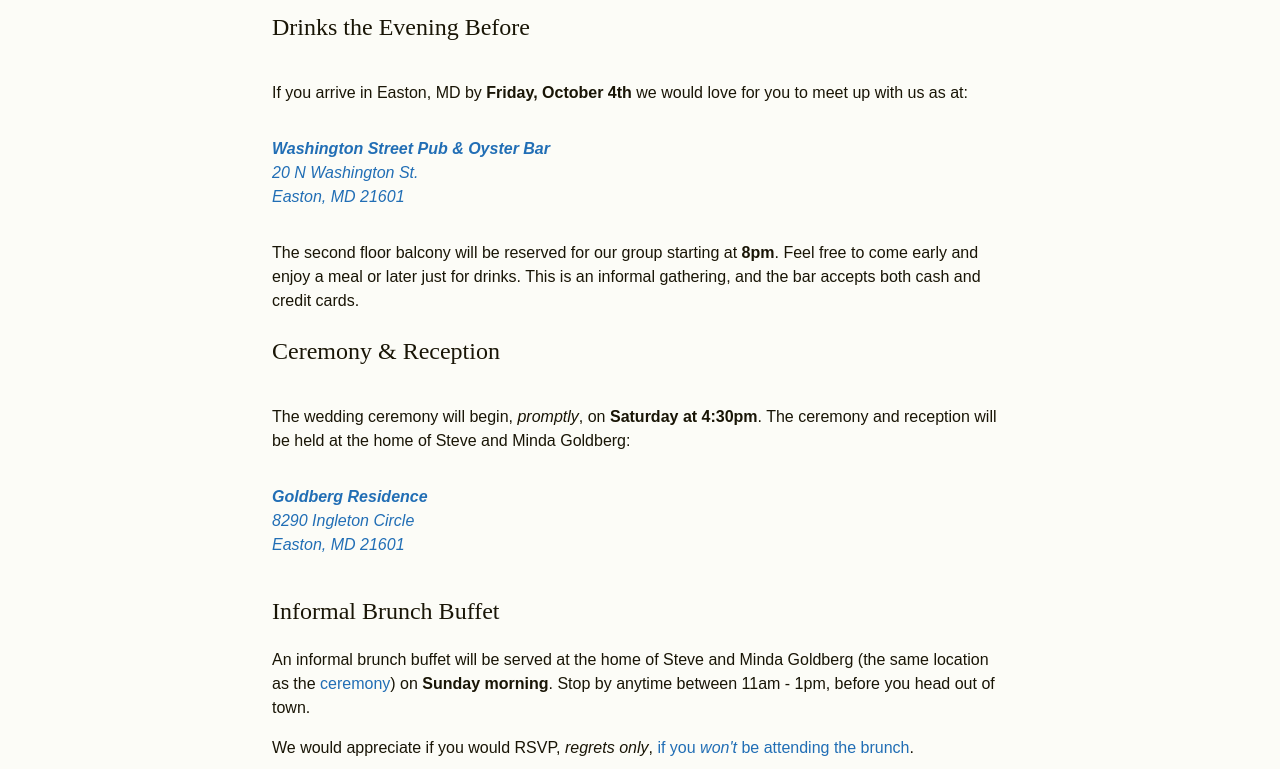
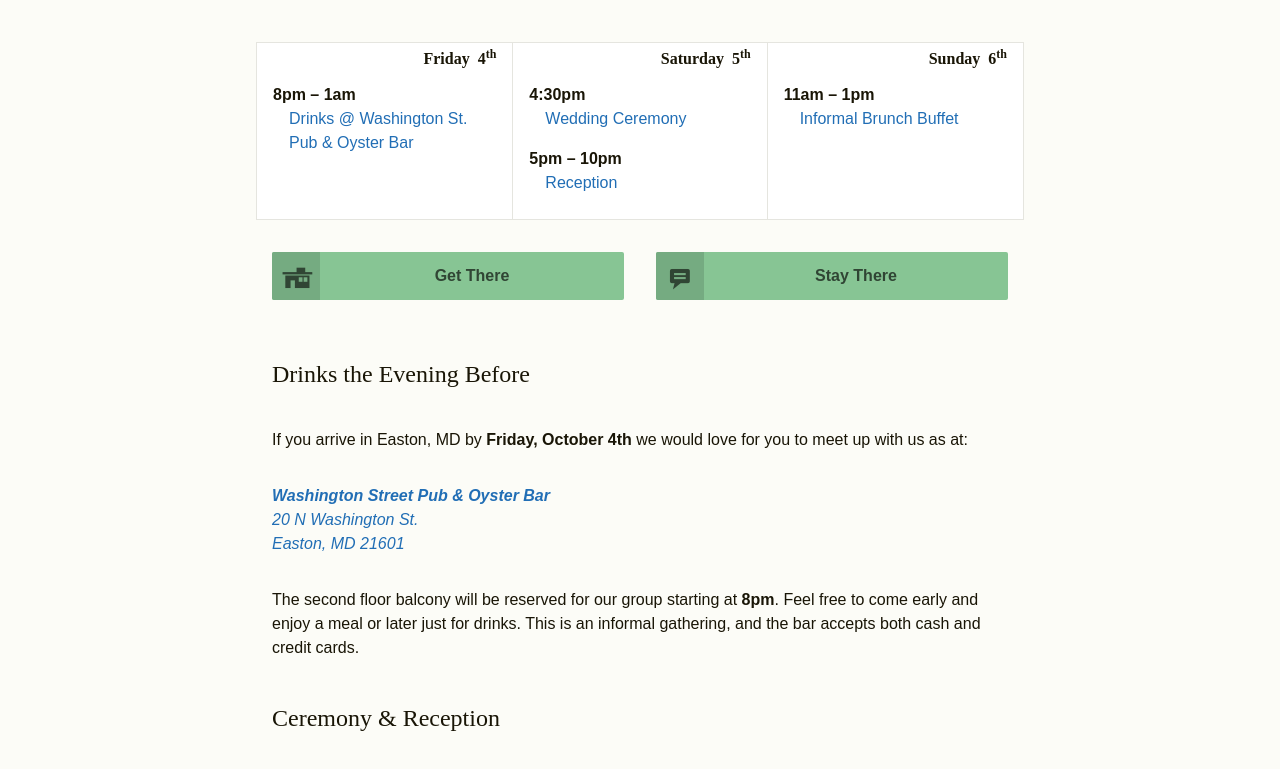
Before and after one commit to zuxfer/gwedsk, a plain HTML site: page wedding/index.html in a window 1280 px wide. Shown: the part 754-1523 px from the top of the page. Drawn offline with Linux system fonts and the light colour scheme; a script that the page names is missing.

Commit message:
wedding page

```diff
--- /dev/null
+++ b/css/wedding.css
@@ -0,0 +1,159 @@
+html,
+body {
+    height: 100%;
+    margin: 0;
+    padding: 0;
+}
+
+#map {
+    width: 100%;
+    height: 62%;
+    top: 0;
+    left: 0;
+    position: fixed !important;
+    background: #fff;
+}
+
+.l-wrap {
+    position: absolute;
+    top: 62%;
+    width: 100%;
+    min-height: 38%;
+    z-index: 2;
+    padding-bottom: 2em;
+    -webkit-box-shadow: 0 -1px 1px rgba(0,0,0, 0.10);
+    -moz-box-shadow: 0 -1px 1px rgba(0,0,0, 0.10);
+    box-shadow: 0 -1px 1px rgba(0,0,0, 0.10);
+}
+
+.ann {
+    margin: 1.5em 0;
+}
+
+.cal {
+    white-space: nowrap;
+    overflow-x: scroll;
+    overflow-y: auto;
+    -webkit-overflow-scrolling: touch;
+    list-style: none;
+    padding: 0;
+    background: #fff;
+    border: 1px solid #e5e5df;
+    border-left: 0;
+    border-right: 0;
+}
+.cal-day {
+    width: 80%;
+    white-space: normal;
+    position: relative;
+    padding-bottom: 0.5em;
+}
+.cal-day-primary {
+    border: 1px solid #e5e5df;
+    border-top: 0;
+    border-bottom: 0;
+}
+.cal-day-header {
+    margin: 0.5em 0;
+    text-align: right;
+    font-family: "proxima-nova" sans-serif;
+    font-size: 1em;
+    font-weight: 700;
+    line-height: 1.0;
+}
+.cal-day-date {
+    margin-left: 0.5em;
+}
+
+#cal-day-circle {
+    right: -0.25em;
+}
+
+.travel-nav {
+    list-style: none;
+    margin: 1.5em auto;
+    padding: 0;
+}
+.travel-nav-item {
+    margin: 0.5em auto;
+    width: 100%;
+}
+.travel-nav .button {
+    display: block;
+}
+
+.anchored-header {
+    margin-top: -1em;
+    padding-top: 2.4em;
+}
+
+/* 480px */
+@media screen and (min-width: 30em) {
+    .cal-day {
+        width: 50%;
+    }
+
+    .travel-nav {
+        margin-left: -0.5em;
+        margin-right: -0.5em;
+    }
+    .travel-nav-item {
+        margin: 0.5em auto;
+        width: 50%;
+    }
+    .travel-nav .button {
+        margin: 0 0.5em;
+    }
+}
+
+/* 568px */
+@media screen and (min-width: 35.5em) {
+
+}
+
+/* 576px */
+@media screen and (min-width: 36em) {
+    #cal-day-circle {
+        right: 0.5em;
+    }
+
+    .travel-nav {
+        margin-left: -1em;
+        margin-right: -1em;
+    }
+    .travel-nav .button {
+        margin: 0 1em;
+    }
+
+    .anchored-header {
+        margin-top: -1em;
+        padding-top: 2em;
+    }
+}
+
+/* 768px */
+@media screen and (min-width: 48em) {
+    .cal {
+        overflow-x: auto;
+    }
+    .cal-day {
+        width: 33.3333%;
+    }
+
+    .anchored-header {
+        margin-top: -1.6667em;
+        padding-top: 2.6667em;
+    }
+}
+
+/* 770px */
+@media screen and (min-width: 48.125em) {
+    .cal {
+        border: 1px solid #e5e5df;
+    }
+}
+
+/* 1024px */
+@media screen and (min-width: 64em) {
+
+}
--- a/wedding/index.html
+++ b/wedding/index.html
@@ -8,6 +8,7 @@
     <title>Kams &amp; Gaurav</title>
     <meta name="description" content="Kamakshi Lal &amp; Gaurav Nemade are getting married on February 7th, 2015 in BHOPAL, MP">
 	<link rel="stylesheet" href="../css/home.css">
+	<link rel="stylesheet" href="../css/wedding.css">
 	<!-- <script src="../js/mega.js"></script> -->
 </head>
 
```
